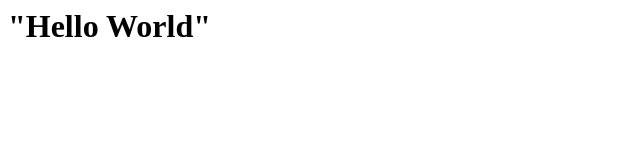
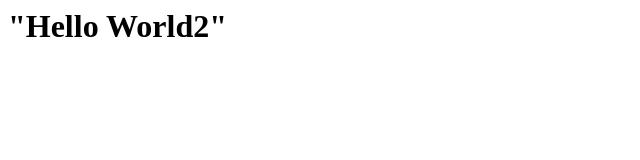
Before and after one commit to greenroomgithubuser2/Test_Repo, a plain HTML site: page index.html in a window 1280 px wide. Shown: the full height of the page, 0-640 px from the left. Drawn offline with Linux system fonts and the light colour scheme.

Commit message:
Update to message

```diff
--- a/index.html
+++ b/index.html
@@ -5,6 +5,6 @@
     <title>Document</title>
 </head>
 <body>
-    <H1>"Hello World"</H1>
+    <H1>"Hello World2"</H1>
 </body>
 </html>
```
